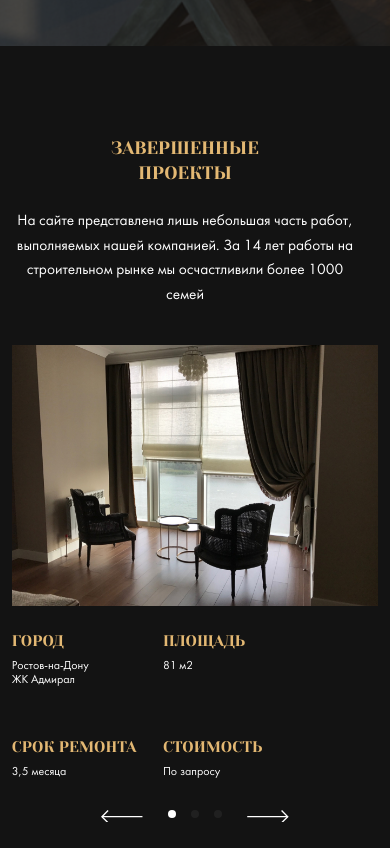
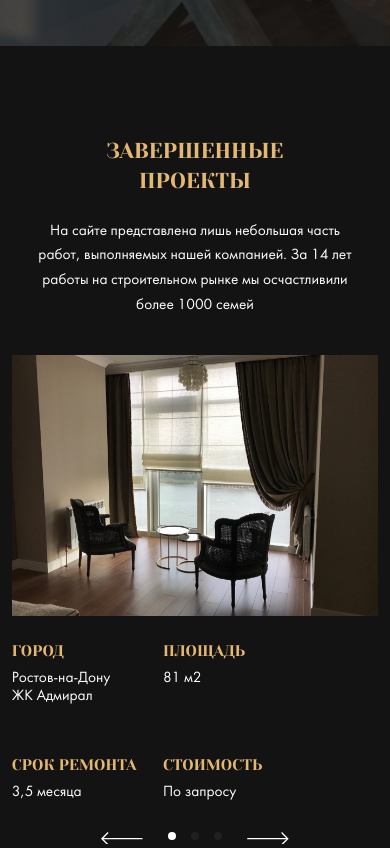
Before and after one commit to demiusdelph-developer/webstart, a website: page index.html in a window 390 px wide. Shown: the part 756-1604 px from the top of the page. Drawn offline with nearby package versions, Linux system fonts and the light colour scheme; files whose address does not match are found by name.

Commit message:
add end projects

```diff
--- a/sass/_media.sass
+++ b/sass/_media.sass
@@ -57,18 +57,16 @@
       min-width: 48%
       .card
         max-width: 95%
-        &__text
-          // max-width: 23.6rem
-  .section
-    &-title
-      &--left
-        margin-right: 20px
 
 @media screen and ( max-width: 768px )
   .section
     &-title
+      &__heading
+        font-size: 1.8rem
       &__text
         margin: 2rem auto 3rem auto
+        font-size: 1.28rem
+        max-width: 27.57rem
       &__word
         justify-content: center
         &::after
--- a/sass/_settings.sass
+++ b/sass/_settings.sass
@@ -25,6 +25,7 @@ img
       text-transform: uppercase
       font-family: 'Yeseva one', cursive
       font-weight: 400
+      font-size: 1.6rem
       line-height: 138.6%
       margin: 0
       &--primary
@@ -39,7 +40,7 @@ img
         background-color: $logoColor
         margin-left: 2.4rem
     &__text
-      font-size: 1.28rem
+      font-size: 1.3rem
       line-height: 2.07rem
       max-width: 31.57rem
     &__image
--- a/sass/templates/_projects.sass
+++ b/sass/templates/_projects.sass
@@ -8,8 +8,12 @@
     &__section
       display: flex
       flex-direction: row
+      &-slide
+        &__text
+          font-size: 1.28rem
     &__value
-      max-width: 8rem
+      font-size: 1.28rem
+      max-width: 9rem
       display: block
     &__text
       margin-bottom: 2.42rem
```
Also changed, not shown: css/style.min.css.
